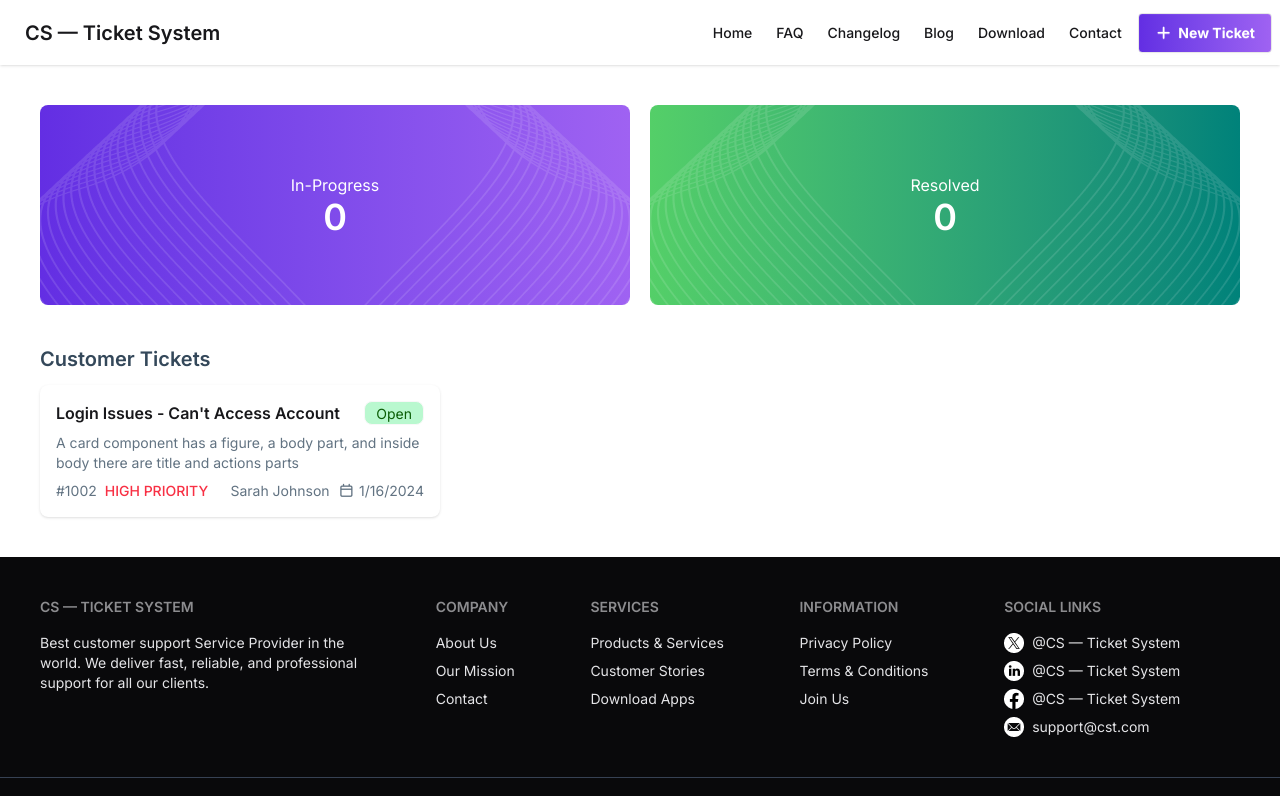
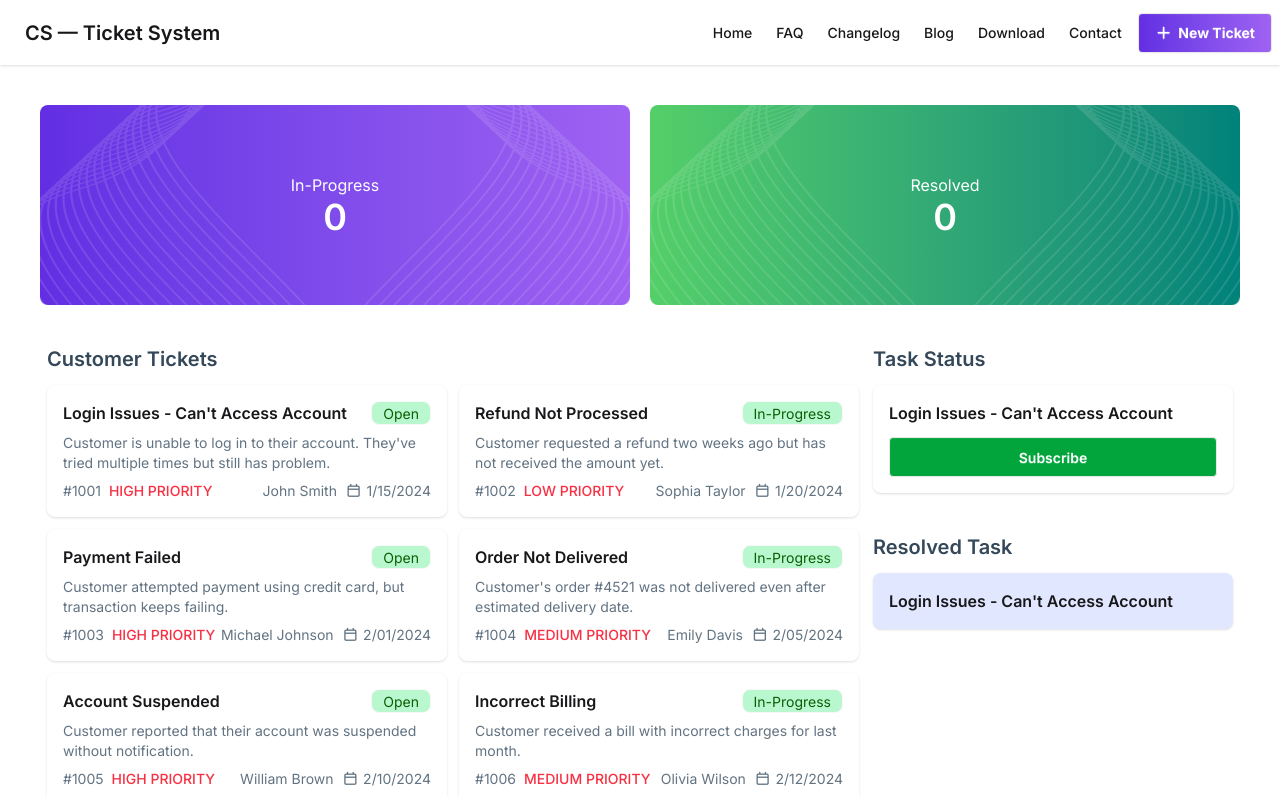
Before and after one commit to JannatMollah/PHA-7, a React (Vite) app: page / in a window 1280 px wide. Shown: the top 796 px of the page. Built offline with nearby package versions, Linux system fonts and the light colour scheme.

Commit message:
update card UI

```diff
--- a/public/tickets.json
+++ b/public/tickets.json
@@ -75,7 +75,7 @@
     "id": 1009,
     "title": "Delayed Refund",
     "description": "Customer refund for order #4623 is delayed for over a week.",
-    "customer": "Liam Martinez",
+    "customer": "Emily Davis",
     "priority": "MEDIUM PRIORITY",
     "status": "In-Progress",
     "createdAt": "2/20/2024"
--- a/src/App.jsx
+++ b/src/App.jsx
@@ -6,6 +6,13 @@ import Footer from './components/Footer/Footer'
 import BottomFooter from './components/Footer/BottomFooter'
 import AllTickets from './components/AllTickets/AllTickets'
 
+const fetchTickets = async () => {
+  const res = await fetch('/tickets.json')
+  return res.json();
+}
+
+const ticketsPromise = fetchTickets();
+
 function App() {
   const [count, setCount] = useState(0)
 
@@ -13,7 +20,7 @@ function App() {
     <>
       <Navbar></Navbar>
       <StatusCard></StatusCard>
-      <AllTickets></AllTickets>
+      <AllTickets ticketsPromise={ticketsPromise}></AllTickets>
       <Footer></Footer>
       <BottomFooter></BottomFooter>
     </>
--- a/src/components/AllTickets/AllTickets.jsx
+++ b/src/components/AllTickets/AllTickets.jsx
@@ -1,35 +1,29 @@
-import React from 'react';
+import React, { use } from 'react';
+import TicketsCard from '../TicketsCard/TicketsCard';
+import TaskStatusCard from '../TaskStatusCard/TaskStatusCard';
+import ResolvedTask from '../ResolvedTaskCard/ResolvedTaskCard';
+import ResolvedTaskCard from '../ResolvedTaskCard/ResolvedTaskCard';
 
-const AllTickets = () => {
+const AllTickets = ({ ticketsPromise }) => {
+    const ticketData = use(ticketsPromise);
     return (
-        <div className="max-w-[1200px] mx-auto">
-            <h1 className="font-semibold text-xl text-[#34485A] mt-10">Customer Tickets</h1>
+        <div className="max-w-[1200px] mx-auto  grid grid-cols-1 md:flex justify-between">
+            <div className="max-w-[820px] mx-auto">
+                <h1 className="font-semibold text-xl text-[#34485A] mt-10">Customer Tickets</h1>
 
-            <div className="mt-3">
-                <div className="card w-100 bg-base-100 card-sm shadow-sm">
-                    <div className="card-body">
-                        <div className="flex items-center justify-between">
-                            <h2 className="card-title">Login Issues - Can't Access Account</h2>
-                            <div className="badge bg-[#B9F8CF] text-[#0B5E06]">Open</div>
-                        </div>
-                        <p className="text-sm text-[#627382]">A card component has a figure, a body part, and inside body there are title and actions parts</p>
-                        <div className="flex items-center justify-between">
-                            <div className="flex items-center justify-center gap-2">
-                                <p className="text-sm text-[#627382]">#1002</p>
-                                <p className="font-medium text-sm text-[#F83044]">HIGH PRIORITY</p>
-                            </div>
-                            <div className="flex items-center justify-center text-sm text-[#627382] gap-2">
-                                <p>Sarah Johnson</p>
-                                <div className="flex items-center gap-1">
-                                    <span><i class="fa-regular fa-calendar"></i></span>
-                                    <p>1/16/2024</p>
-                                </div>
-                            </div>
-                        </div>
-                    </div>
+                <div className="my-3 grid grid-cols-1 md:grid-cols-2 gap-3">
+                    {
+                        ticketData.map(ticket => <TicketsCard ticket={ticket}></TicketsCard>)
+                    }
                 </div>
             </div>
+
+            <div className="max-w-[380] mx-auto">
+                <TaskStatusCard></TaskStatusCard>
+                <ResolvedTaskCard></ResolvedTaskCard>
+            </div>
         </div>
+
     );
 };
 
--- a/src/components/Navbar/Navbar.jsx
+++ b/src/components/Navbar/Navbar.jsx
@@ -11,15 +11,12 @@ const Navbar = () => {
                     <ul
                         tabIndex={0}
                         className="menu menu-sm dropdown-content bg-base-100 rounded-box z-1 mt-3 w-52 p-2 shadow">
-                        <li><a>Item 1</a></li>
-                        <li>
-                            <a>Parent</a>
-                            <ul className="p-2">
-                                <li><a>Submenu 1</a></li>
-                                <li><a>Submenu 2</a></li>
-                            </ul>
-                        </li>
-                        <li><a>Item 3</a></li>
+                        <li><a>Home</a></li>
+                        <li><a>FAQ</a></li>
+                        <li><a>Changelog</a></li>
+                        <li><a>Blog</a></li>
+                        <li><a>Download</a></li>
+                        <li><a>Contact</a></li>
                     </ul>
                 </div>
                 <a className="btn btn-ghost text-xl">CS — Ticket System</a>
--- /dev/null
+++ b/src/components/ResolvedTaskCard/ResolvedTaskCard.jsx
@@ -0,0 +1,18 @@
+import React from 'react';
+
+const ResolvedTaskCard = () => {
+    return (
+        <div>
+            <h1 className="font-semibold text-xl text-[#34485A] mt-10">Resolved Task</h1>
+            <div className="my-3 grid grid-cols-1">
+                <div className="card w-90 bg-[#E0E7FF] card-sm shadow-sm">
+                    <div className="card-body">
+                        <h2 className="card-title">Login Issues - Can't Access Account</h2>
+                    </div>
+                </div>
+            </div>
+        </div>
+    );
+};
+
+export default ResolvedTaskCard;
--- a/src/components/StatusCard/StatusCard.jsx
+++ b/src/components/StatusCard/StatusCard.jsx
@@ -2,7 +2,7 @@ import React from 'react';
 
 const StatusCard = () => {
     return (
-        <div className="max-w-[1200px] mt-10 mx-auto flex items-center justify-between">
+        <div className="max-w-[1200px] mt-10 mx-auto flex items-center justify-between gap-3">
 
             <div className="relative text-white rounded-lg w-[590px] h-[200px] flex flex-col items-center justify-center bg-gradient-to-r from-[#632EE3] to-[#9F62F2]">
                 <div className="absolute inset-0 bg-[url('/vector1.png')] bg-no-repeat transform -scale-x-100"></div>
--- /dev/null
+++ b/src/components/TaskStatusCard/TaskStatusCard.jsx
@@ -0,0 +1,21 @@
+import React from 'react';
+
+const TaskStatusCard = () => {
+    return (
+        <div>
+            <h1 className="font-semibold text-xl text-[#34485A] mt-10">Task Status</h1>
+            <div className="my-3 grid grid-cols-1">
+                <div className="card w-90 bg-base-100 card-sm shadow-sm">
+                    <div className="card-body">
+                        <h2 className="card-title">Login Issues - Can't Access Account</h2>
+                        <div className="mt-1">
+                            <button className="btn bg-[#02A53B] text-white btn-block">Subscribe</button>
+                        </div>
+                    </div>
+                </div>
+            </div>
+        </div>
+    );
+};
+
+export default TaskStatusCard;
--- /dev/null
+++ b/src/components/TicketsCard/TicketsCard.jsx
@@ -0,0 +1,30 @@
+import React from 'react';
+
+const TicketsCard = ({ticket}) => {
+    return (
+        <div className="card w-100 bg-base-100 card-sm shadow-sm">
+            <div className="card-body">
+                <div className="flex items-center justify-between">
+                    <h2 className="card-title">{ticket.title}</h2>
+                    <div className="badge bg-[#B9F8CF] text-[#0B5E06]">{ticket.status}</div>
+                </div>
+                <p className="text-sm text-[#627382]">{ticket.description}</p>
+                <div className="flex items-center justify-between">
+                    <div className="flex items-center justify-center gap-2">
+                        <p className="text-sm text-[#627382]">#{ticket.id}</p>
+                        <p className="font-medium text-sm text-[#F83044]">{ticket.priority}</p>
+                    </div>
+                    <div className="flex items-center justify-center text-sm text-[#627382] gap-2">
+                        <p>{ticket.customer}</p>
+                        <div className="flex items-center gap-1">
+                            <span><i class="fa-regular fa-calendar"></i></span>
+                            <p>{ticket.createdAt}</p>
+                        </div>
+                    </div>
+                </div>
+            </div>
+        </div>
+    );
+};
+
+export default TicketsCard;
```
